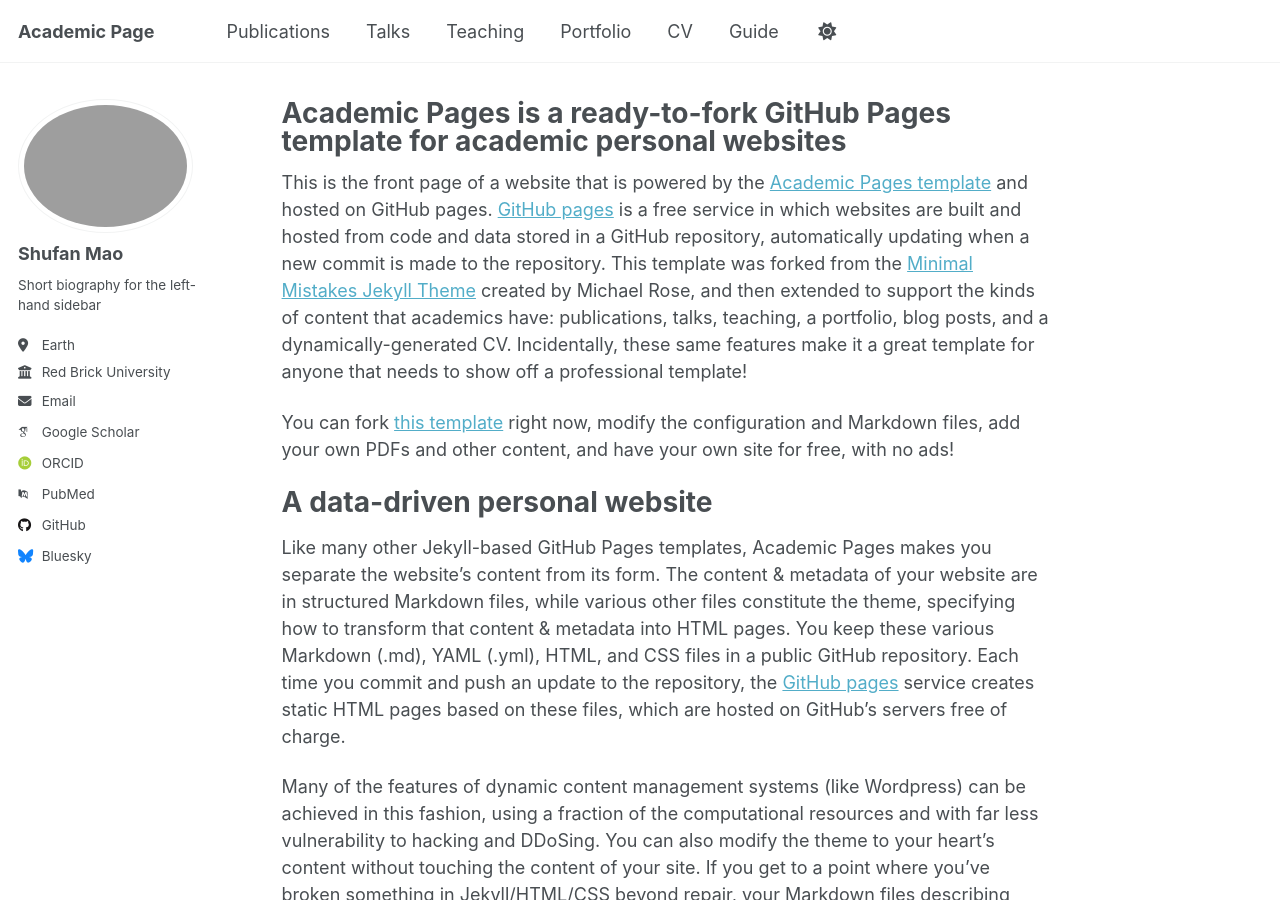
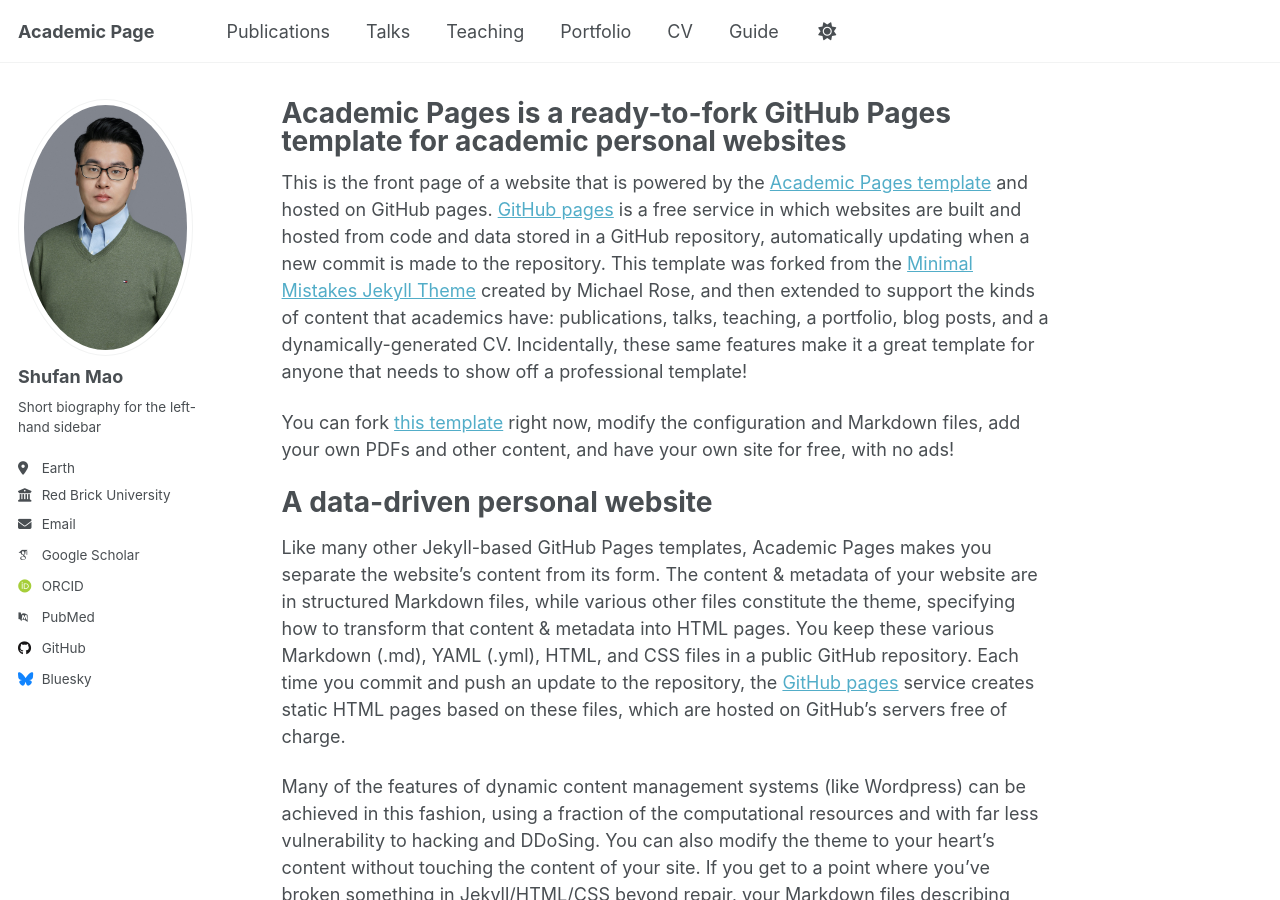
Before and after one commit to Mao-Shufan/Mao-Shufan.github.io, a Jekyll site: the page built from _pages/about.md, in a window 1280 px wide and 900 px high. Built offline with Jekyll 4.4.1, drawn with Linux system fonts in a browser that asks for light colours; some web fonts are replaced; a script that is not in the unit is left out.

Commit message:
Update _config.yml

```diff
--- a/_config.yml
+++ b/_config.yml
@@ -22,7 +22,7 @@ repository               : "Mao-Shufan/Mao-Shufan.github.io"
 #               Additional customization can be done by editing /_includes/author-profile.html
 author:
   # Biographic information
-  avatar           : "github_use.png"
+  avatar           : "profile_photo.jpg"
   name             : "Shufan Mao"
   pronouns         : # example: "she/her"
   bio              : "Short biography for the left-hand sidebar"
```
